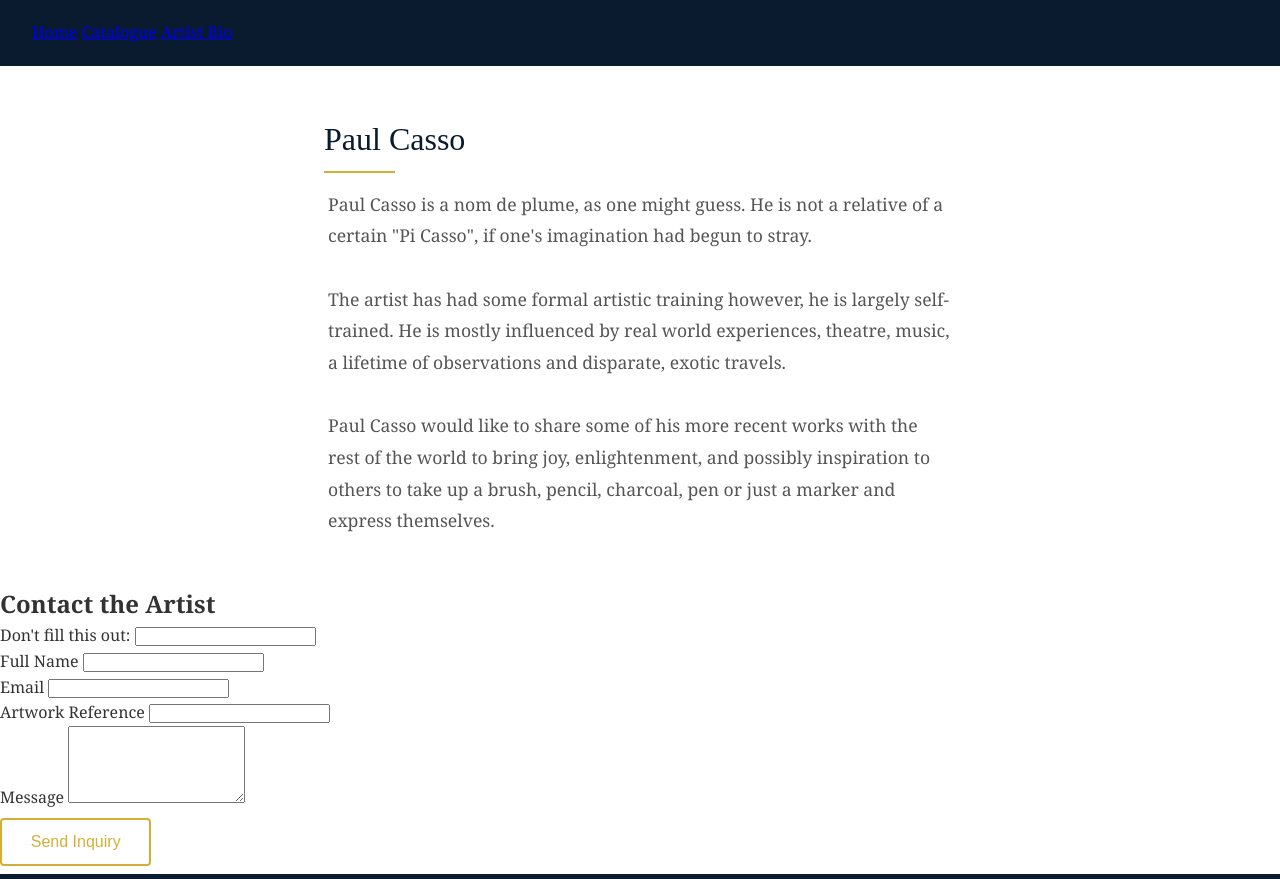
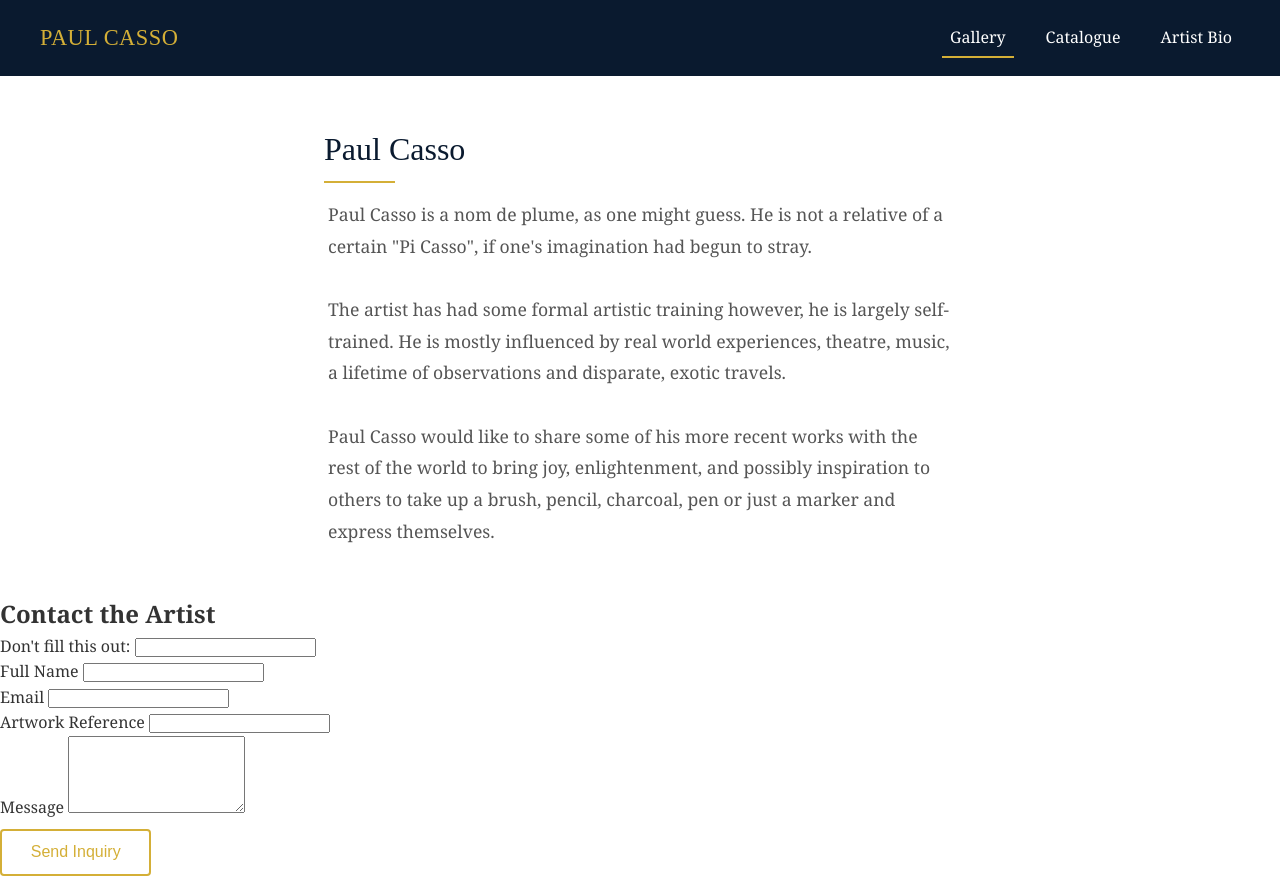
Before and after one commit to paulcasso25/Website, a plain HTML site: page bio.html in a window 1280 px wide. Shown: the top 879 px of the page. Drawn offline with Linux system fonts and the light colour scheme.

Commit message:
Update bio.html

```diff
--- a/bio.html
+++ b/bio.html
@@ -8,11 +8,17 @@
 </head>
 <body>
 
-  <nav>
-    <a href="Home.html">Home</a>
-    <a href="catalogue.html">Catalogue</a>
-    <a href="bio.html">Artist Bio</a>
-  </nav>
+    <!-- Navigation (same as your other pages) -->
+    <nav>
+        <div class="nav-container">
+            <div class="nav-title">PAUL CASSO</div>
+            <ul class="nav-links">
+                <li><a href="Home.html" class="active">Gallery</a></li>
+                <li><a href="catalogue.html">Catalogue</a></li>
+                <li><a href="bio.html">Artist Bio</a></li>
+            </ul>
+        </div>
+    </nav>
 
 
     <section class="artist-bio">
```
